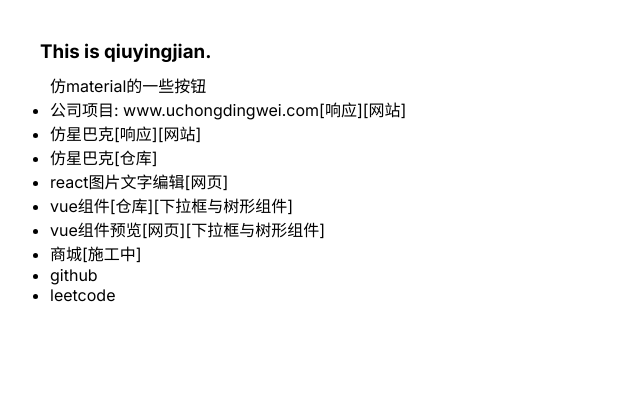
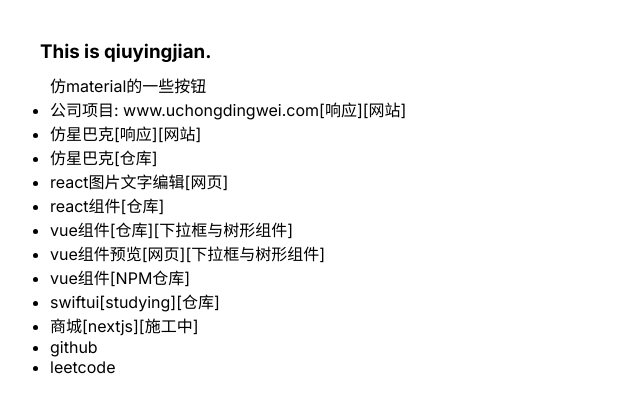
Before and after one commit to qyj971228/profile, a Next.js app: page / in a window 1280 px wide. Shown: the top 412 px of the page, without its empty margins (0-640 px from the left). Built offline with nearby package versions, Linux system fonts and the light colour scheme.

Commit message:
feat: npm pack

```diff
--- a/app/page.tsx
+++ b/app/page.tsx
@@ -57,6 +57,10 @@
     window.open('https://qyj-lib-vue-preview.vercel.app', '_blank')
   }
 
+  const toVueLibNPM = () => {
+    window.open('https://www.npmjs.com/package/qyj-lib-vue', '_blank')
+  }
+
   const cursor = {
     cursor: 'pointer'
   }
@@ -90,12 +94,12 @@
         >
           react图片文字编辑[网页]
         </li>
-        {/* <li
+        <li
           style={{ ...cursor }}
           onClick={toReactLib}
         >
           react组件[仓库]
-        </li> */}
+        </li>
         <li
           style={{ ...cursor }}
           onClick={toVueLib}
@@ -108,23 +112,29 @@
         >
           vue组件预览[网页][下拉框与树形组件]
         </li>
+        <li
+          style={{ ...cursor }}
+          onClick={toVueLibNPM}
+        >
+          vue组件[NPM仓库]
+        </li>
         {/* <li
           style={{ ...cursor }}
           onClick={toEchartMap}
         >
           echart地图大屏[studying][网站][需要代理访问]
         </li> */}
-        {/* <li
+        <li
           style={{ ...cursor }}
           onClick={toSwiftUI}
         >
           swiftui[studying][仓库]
-        </li> */}
+        </li>
         <li
           style={{ ...cursor }}
           onClick={toShop}
         >
-          商城[施工中]
+          商城[nextjs][施工中]
         </li>
         <li
           style={{ ...cursor }}
```
